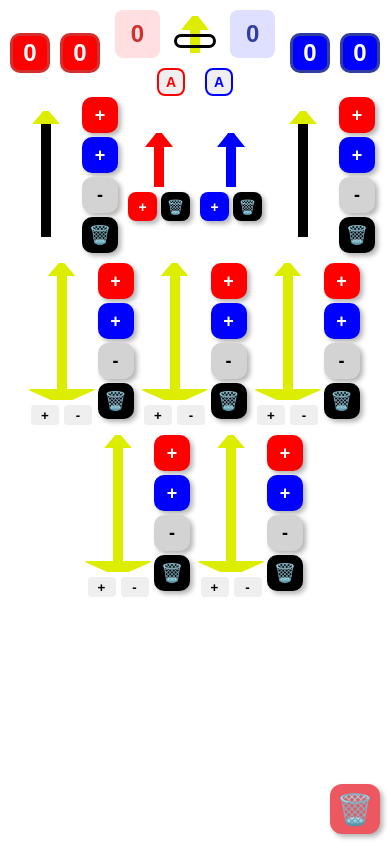
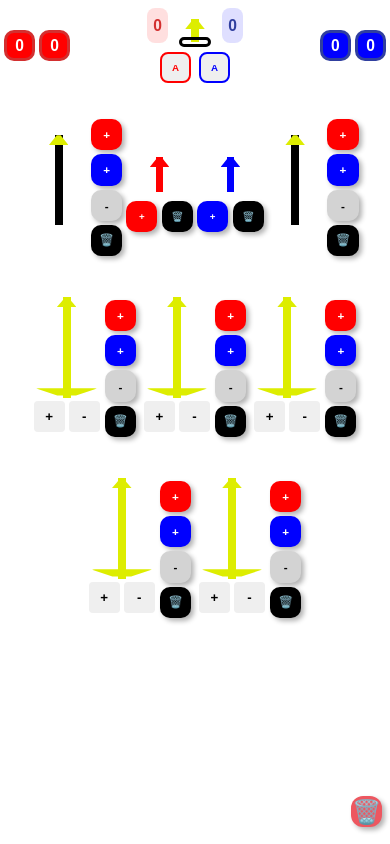
Before and after one commit to not-Cyb3r/vexScoreCalc, a website: page index.html in a window 390 px wide. Drawn offline with Linux system fonts and the light colour scheme.

Commit message:
implemented scaling of elements according to screen size [TESTING]

```diff
--- a/index.html
+++ b/index.html
@@ -9,8 +9,8 @@
   <link rel="manifest" href="manifest.json">
 </head>
 <body>
-  <div class="score-container">
-    <!-- Red Hang -->
+  <!-- Row 1: Hang, Scores, High Stake, Auton Bonus -->
+  <div class="top-row">
     <div class="hang-container">
       <div class="hang-alliance red-hang">
         <div class="hang-tier red" data-tier="1">
@@ -23,14 +23,11 @@
         </div>
       </div>
     </div>
-
-    <!-- Scores and Autonomous Buttons -->
-    <div class="scores-and-auton">
-      <div class="scores">
+    <div class="center-container">
+      <div class="scores-and-high-stake">
         <div class="score red-score">
           <span id="redPoints">0</span>
         </div>
-        <!-- High Stake Ring -->
         <div class="stake" id="highStake">
           <div class="stake-cap"></div>
           <div class="stake-pole"></div>
@@ -41,14 +38,11 @@
           <span id="bluePoints">0</span>
         </div>
       </div>
-      <!-- Autonomous Buttons -->
       <div class="auton-container">
         <button id="auton-red" class="auton-button">A</button>
         <button id="auton-blue" class="auton-button">A</button>
       </div>
     </div>
-
-    <!-- Blue Hang -->
     <div class="hang-container">
       <div class="hang-alliance blue-hang">
         <div class="hang-tier blue" data-tier="1">
@@ -63,10 +57,26 @@
     </div>
   </div>
 
-  <!-- Main Container for Stakes (single instance) -->
-  <div class="main-container" id="stakesContainer"></div>
+  <!-- Row 2: Wall and Alliance Stakes -->
+  <div class="wall-alliance-row">
+    <div class="stake-column" id="wall1-container"></div>
+    <div class="stake-column" id="alliance1-container"></div>
+    <div class="stake-column" id="alliance2-container"></div>
+    <div class="stake-column" id="wall2-container"></div>
+  </div>
 
-  <!-- Global Reset Button (single instance) -->
+  <!-- Row 3: Three Mogos -->
+  <div class="mogo-row-three">
+    <div class="stake-column" id="mogo1-container"></div>
+    <div class="stake-column" id="mogo2-container"></div>
+    <div class="stake-column" id="mogo3-container"></div>
+  </div>
+
+  <!-- Row 4: Two Mogos and Reset Button -->
+  <div class="mogo-row-two">
+    <div class="stake-column" id="mogo4-container"></div>
+    <div class="stake-column" id="mogo5-container"></div>
+  </div>
   <button class="global-reset" id="globalReset">🗑️</button>
 
   <script src="script.js"></script>
--- a/script.js
+++ b/script.js
@@ -1,4 +1,3 @@
-// Service Worker Registration (corrected path for GitHub Pages)
 if ('serviceWorker' in navigator) {
   window.addEventListener('load', () => {
     navigator.serviceWorker.register('/vexScoreCalc/serviceWorker.js')
@@ -17,7 +16,6 @@ const stakeIds = ['wall1', 'alliance1', 'alliance2', 'wall2', 'mogo1', 'mogo2',
 const cornerStates = { positive: new Set(), negative: new Set() };
 let hangLevels = { red1: 0, red2: 0, blue1: 0, blue2: 0 };
 
-// Cycle High Stake Ring
 function cycleHighStakeRing() {
   const ring = document.getElementById('highStakeRing');
   if (highStakeState === 'transparent') {
@@ -40,7 +38,6 @@ function cycleHighStakeRing() {
   calculateScore();
 }
 
-// Calculate Score
 function calculateScore() {
   scores = { red: 0, blue: 0 };
 
@@ -94,7 +91,6 @@ function calculateScore() {
   document.getElementById('bluePoints').textContent = scores.blue;
 }
 
-// Toggle Autonomous Bonus
 function toggleAutonomousBonus(color) {
   const button = document.getElementById(`auton-${color}`);
   button.classList.toggle('selected');
@@ -102,7 +98,6 @@ function toggleAutonomousBonus(color) {
   calculateScore();
 }
 
-// Update Autonomous Buttons
 function updateAutonomousButtons() {
   ['red', 'blue'].forEach(color => {
     const button = document.getElementById(`auton-${color}`);
@@ -111,7 +106,6 @@ function updateAutonomousButtons() {
   });
 }
 
-// Create Stake Column
 function createStakeColumn(id) {
   const column = document.createElement('div');
   column.className = `stake-column ${id.startsWith('alliance') ? 'alliance-column' : ''}`;
@@ -167,7 +161,6 @@ function createStakeColumn(id) {
   return column;
 }
 
-// Handle Corner Selection
 function handleCornerSelection(event) {
   const button = event.target;
   const mogoId = button.dataset.mogo;
@@ -188,7 +181,6 @@ function handleCornerSelection(event) {
   calculateScore();
 }
 
-// Update Corner Buttons
 function updateCornerButtons() {
   document.querySelectorAll('.corner-btn').forEach(button => {
     const cornerType = button.dataset.corner;
@@ -197,7 +189,6 @@ function updateCornerButtons() {
   });
 }
 
-// Add Ring
 function addRing(stakeId, color) {
   const ringsContainer = document.getElementById(`${stakeId}-rings`);
   const maxRings = stakeId.startsWith('alliance') ? 2 : 6;
@@ -213,7 +204,6 @@ function addRing(stakeId, color) {
   calculateScore();
 }
 
-// Handle Button Click
 function handleButtonClick(stakeId, { action, color }) {
   switch (action) {
     case 'add': addRing(stakeId, color); break;
@@ -222,7 +212,6 @@ function handleButtonClick(stakeId, { action, color }) {
   }
 }
 
-// Remove Topmost Ring
 function removeTopmostRing(stakeId) {
   const rings = document.getElementById(`${stakeId}-rings`);
   if (rings.children.length > 0) {
@@ -234,7 +223,6 @@ function removeTopmostRing(stakeId) {
   }
 }
 
-// Reset Stake
 function resetStake(stakeId) {
   const rings = document.getElementById(`${stakeId}-rings`);
   const removedRings = stakes[stakeId];
@@ -253,7 +241,6 @@ function resetStake(stakeId) {
   calculateScore();
 }
 
-// Update Add Ring Buttons
 function updateAddRingButtons() {
   document.querySelectorAll('.button.red[data-action="add"]').forEach(button => {
     button.disabled = ringCounts.red >= RING_LIMIT;
@@ -263,7 +250,6 @@ function updateAddRingButtons() {
   });
 }
 
-// Update Hang Tier Display
 function updateHangTierDisplay(tierElement, level) {
   const fill = tierElement.querySelector('.fill');
   const levelDisplay = tierElement.querySelector('.level');
@@ -272,7 +258,6 @@ function updateHangTierDisplay(tierElement, level) {
   levelDisplay.textContent = level;
 }
 
-// Reset Everything
 function resetEverything() {
   scores = { red: 0, blue: 0 };
   autonomousBonus = { red: false, blue: false };
@@ -292,16 +277,18 @@ function resetEverything() {
   calculateScore();
 }
 
-// DOMContentLoaded Event
 document.addEventListener('DOMContentLoaded', () => {
-  const container = document.getElementById('stakesContainer');
-  stakeIds.forEach(id => container.appendChild(createStakeColumn(id)));
+  // Populate stake containers
+  stakeIds.forEach(id => {
+    const container = document.getElementById(`${id}-container`);
+    if (container) container.appendChild(createStakeColumn(id));
+  });
 
   document.getElementById('highStakeRing').addEventListener('click', cycleHighStakeRing);
   document.getElementById('auton-red').addEventListener('click', () => toggleAutonomousBonus('red'));
   document.getElementById('auton-blue').addEventListener('click', () => toggleAutonomousBonus('blue'));
   document.getElementById('globalReset').addEventListener('click', () => {
-    console.log('Global Reset clicked'); // Debugging
+    console.log('Global Reset clicked');
     resetEverything();
   });
 
--- a/styles.css
+++ b/styles.css
@@ -2,101 +2,89 @@
   margin: 0;
   padding: 0;
   box-sizing: border-box;
-  user-select: none; /* Prevent text selection */
-  -webkit-user-select: none; /* Safari */
-  -moz-user-select: none; /* Firefox */
-  -ms-user-select: none; /* Internet Explorer/Edge */
+  user-select: none;
+  -webkit-user-select: none;
+  -moz-user-select: none;
+  -ms-user-select: none;
   touch-action: none;
 }
 
 html, body {
   -webkit-text-size-adjust: 100%;
   -ms-text-size-adjust: 100%;
-}
-
-body {
+  height: 100%;
   overflow: hidden;
   font-family: Arial, sans-serif;
   text-align: center;
 }
 
-.global-reset {
-  position: fixed;
-  bottom: 10px;
-  right: 10px;
-  width: 50px;
-  height: 50px;
-  font-size: 30px;
-  border: none;
-  border-radius: 12px;
-  background-color: #ed5760;
-  color: white;
-  cursor: pointer;
-  box-shadow: 3px 3px 5px rgba(0, 0, 0, 0.3);
-  transition: transform 0.1s;
-  z-index: 1000;
+body {
+  display: flex;
+  flex-direction: column;
+  min-height: 100vh;
+  gap: 3vh;
 }
 
-.global-reset:hover {
-  background-color: #333;
-}
-
-.global-reset:active {
-  transform: translate(2px, 2px);
-  box-shadow: 1px 1px 3px rgba(0, 0, 0, 0.3);
-}
-
-.score-container {
+/* Row Containers */
+.top-row {
   display: flex;
   justify-content: space-between;
   align-items: center;
-  gap: 0px;
-  margin-top: 10px;
-  font-size: 24px;
-  font-weight: bold;
-  pointer-events: none;
+  padding: 1vh 1vw;
+  flex: 0 0 auto;
 }
 
-.scores {
+.wall-alliance-row, .mogo-row-three, .mogo-row-two {
   display: flex;
-  gap: 0px;
+  justify-content: center;
+  gap: 4px; /* Minimum spacing for narrow screens */
+  padding: 1vh 1vw;
+  flex: 0 0 auto;
 }
 
-.score {
-  padding: 10px 16px;
-  border-radius: 8px;
+/* Wall-Alliance Row: Scale when screen > 450px (412px + buffer) */
+@media (min-width: 450px) {
+  .wall-alliance-row {
+    gap: clamp(4px, 2vw, 10vw); /* Scales up to 10vw */
+  }
 }
 
-.red-score { background: #ff000020; color: #d32f2f; }
-.blue-score { background: #0000ff20; color: #303f9f; }
+/* Mogo Row Three: Scale when screen > 350px (309px + buffer) */
+@media (min-width: 350px) {
+  .mogo-row-three {
+    gap: clamp(4px, 2vw, 10vw); /* Scales up to 10vw */
+  }
+}
 
+/* Mogo Row Two: Scale when screen > 250px (206px + buffer) */
+@media (min-width: 250px) {
+  .mogo-row-two {
+    gap: clamp(4px, 2vw, 10vw); /* Scales up to 10vw */
+  }
+}
+
+/* Top Row Elements */
 .hang-container {
   display: flex;
   align-items: center;
-  margin: 10px;
 }
 
 .hang-alliance {
   display: flex;
-  gap: 10px;
+  gap: 1vw;
 }
 
 .hang-tier {
-  width: 40px;
-  height: 40px;
+  width: min(8vw, 40px);
+  height: min(8vw, 40px);
   border: 3px solid;
   border-radius: 10px;
   position: relative;
   cursor: pointer;
 }
 
-.hang-tier.red {
-  border-color: #d32f2f;
-}
-
-.hang-tier.blue {
-  border-color: #303f9f;
-}
+.hang-tier.red { border-color: #d32f2f; }
+.hang-tier.blue { border-color: #303f9f; }
 
 .hang-tier .fill {
   position: absolute;
@@ -106,74 +94,76 @@ body {
   transition: height 0.2s;
 }
 
-.hang-tier.red .fill {
-  background-color: #ff000001;
-}
-
-.hang-tier.blue .fill {
-  background-color: #0000ff01;
-}
+.hang-tier.red .fill { background-color: #ff000001; }
+.hang-tier.blue .fill { background-color: #0000ff01; }
 
 .hang-tier .level {
   position: absolute;
   top: 50%;
   left: 50%;
   transform: translate(-50%, -50%);
-  font-size: 24px;
+  font-size: min(4vw, 24px);
   font-weight: bold;
   z-index: 1;
 }
 
+.center-container {
+  display: flex;
+  flex-direction: column;
+  align-items: center;
+}
+
+.scores-and-high-stake {
+  display: flex;
+  align-items: center;
+  gap: 1vw;
+}
+
+.score {
+  padding: 1vh 1.5vw;
+  border-radius: 8px;
+  font-size: min(4vw, 24px);
+  font-weight: bold;
+}
+
+.red-score { background: #ff000020; color: #d32f2f; }
+.blue-score { background: #0000ff20; color: #303f9f; }
+
+#highStake {
+  position: relative;
+  width: min(12vw, 62px);
+  display: flex;
+  flex-direction: column;
+  align-items: center;
+}
+
 .high-stake-ring {
-  width: 42px;
-  height: 14px;
+  width: min(8vw, 42px);
+  height: min(2.5vw, 14px);
   border-radius: 10px;
   border: 3px solid black;
   background-color: transparent;
   cursor: pointer;
   transition: background-color 0.1s, border-color 0.1s;
-  margin: 0 10px;
-  margin-top: 28px;
   position: absolute;
-  top: -10px;
-  border: 3px solid black;
-  cursor: pointer;
+  top: 18px; /* Fixed position below cap */
   z-index: 1;
 }
 
-#highStake {
-  position: relative;
-  width: 62px;
-  display: flex;
-  flex-direction: column;
-  align-items: center;
-  margin: 6px 4px;
-}
-
-.high-stake-ring.red {
-  background-color: red;
-  border-color: red;
-}
-
-.high-stake-ring.blue {
-  background-color: blue;
-  border-color: blue;
-}
+.high-stake-ring.red { background-color: red; border-color: red; }
+.high-stake-ring.blue { background-color: blue; border-color: blue; }
 
 .auton-container {
   display: flex;
   justify-content: center;
-  gap: 20px;
-  margin-top: 10px;
-  flex-wrap: wrap;
-  justify-content: flex-start;
-  max-width: 100%;
+  gap: 2vw;
+  margin-top: 1vh;
 }
 
 .auton-button {
-  width: 30px;
-  height: 30px;
-  font-size: 14px;
+  width: min(6vw, 30px);
+  height: min(6vw, 30px);
+  font-size: min(2.5vw, 14px);
   font-weight: bold;
   border: 2px solid transparent;
   border-radius: 8px;
@@ -181,25 +171,10 @@ body {
   transition: background-color 0.1s, color 0.1s;
 }
 
-#auton-red {
-  border-color: red;
-  color: red;
-}
-
-#auton-red.selected {
-  background-color: red;
-  color: white;
-}
-
-#auton-blue {
-  border-color: blue;
-  color: blue;
-}
-
-#auton-blue.selected {
-  background-color: blue;
-  color: white;
-}
+#auton-red { border-color: red; color: red; }
+#auton-red.selected { background-color: red; color: white; }
+#auton-blue { border-color: blue; color: blue; }
+#auton-blue.selected { background-color: blue; color: white; }
 
 .auton-button:active {
   transform: translate(2px, 2px);
@@ -207,193 +182,141 @@ body {
   transition: none;
 }
 
-.main-container {
+/* Stake Columns */
+.stake-column {
   display: flex;
-  flex-wrap: nowrap;
-  overflow-x: auto;
-  justify-content: flex-start;
-  padding: 0px 0;
-  align-items: flex-start;
-}
-
-.stake-column {
-  flex: 0 0 auto;
-  margin: 10px;
-  display: flex;
-  align-self: flex-start;
+  flex-direction: column;
+  align-items: center;
 }
 
 .stake-container {
   display: flex;
-  gap: 5px;
+  gap: 5px; /* Fixed gap between stake and buttons */
   align-items: flex-start;
-  height: auto;
 }
 
 .stake-box-column {
   display: flex;
   flex-direction: column;
   align-items: center;
-  height: auto;
-}
-
-.control-column {
-  display: flex;
-  flex-direction: column;
-  gap: 0px;
-  justify-content: flex-start;
-  padding-top: 0px;
-}
-
-@media (max-width: 840px) {
-  .main-container {
-    flex-wrap: wrap;
-    justify-content: center;
-  }
-  .stake-column {
-    margin: 5px;
-  }
-  .control-column {
-    padding-top: 18px;
-  }
-
-  .auton-container {
-    justify-content: center;
-  }
-
-  .auton-button {
-    width: 28px;
-    height: 28px;
-  }
 }
 
 .stake {
   position: relative;
-  width: 62px;
+  width: min(12vw, 62px);
   display: flex;
   flex-direction: column;
   align-items: center;
 }
 
 .stake-cap {
-  width: 28px;
-  height: 14px;
+  width: min(5vw, 28px);
+  height: min(2.5vw, 14px);
   background-color: #DDED00;
   clip-path: polygon(60% 0, 40% 0, 0% 100%, 100% 100%);
   z-index: 1;
 }
 
 .stake-pole {
-  width: 10px;
-  height: 140px;
+  width: min(2vw, 10px);
+  height: min(25vw, 140px);
   background-color: #DDED00;
-  margin-top: -10px;
-  margin-bottom: -10px;
+  margin-top: -10px; /* Fixed overlap with cap */
+  margin-bottom: -10px; /* Fixed overlap with base */
 }
 
 .stake-base {
-  width: 72px;
-  height: 12px;
+  width: min(14vw, 72px);
+  height: min(2vw, 12px);
   background-color: #DDED00;
   clip-path: polygon(0 0, 100% 0, 65% 100%, 35% 100%);
   border-radius: 10px;
 }
 
-#wall1 .stake-pole,
-#wall2 .stake-pole {
+#wall1 .stake-pole, #wall2 .stake-pole {
   background-color: #000000;
-  height: 129px;
-  margin-bottom: 0px;
+  height: min(23vw, 129px);
+  margin-bottom: 0; /* Fixed position relative to base */
 }
 
-/* Alliance stakes */
-#alliance1 .stake-cap {
-  background-color: #FF0000;
-}
-#alliance1 .stake-pole {
-  background-color: #FF0000;
-  height: 50px;
-}
+#alliance1 .stake-cap { background-color: #FF0000; }
+#alliance1 .stake-pole { background-color: #FF0000; height: min(9vw, 50px); }
+#alliance2 .stake-cap { background-color: #0000FF; }
+#alliance2 .stake-pole { background-color: #0000FF; height: min(9vw, 50px); }
+#highStake .stake-pole { height: min(6vw, 33px); }
 
-#alliance2 .stake-cap {
-  background-color: #0000FF;
-}
-#alliance2 .stake-pole {
-  background-color: #0000FF;
-  height: 50px;
-}
-
-#highStake .stake-pole {
-  height: 33px;
-}
-
-/* Adjust the ring container to align with the stake */
 .stake .ring-container {
   position: absolute;
-  top: -14px;
-  bottom: 40px;
+  top: -14px; /* Fixed position */
+  bottom: 40px; /* Fixed position */
   width: 100%;
   display: flex;
   flex-direction: column-reverse;
   align-items: center;
 }
 
-.stake[id^="wall"] .ring-container {
-  top: -3px;
-}
-
-.stake[id^="alliance"] .ring-container {
-  top: -2px;
-}
-
-.stake[id^="mogo"] {
-  height: 137px;
-}
-
-.stake[id^="wall"] {
-  height: 126px;
-  margin-top: 10px;
-}
-
-.stake[id="alliance1"],
-.stake[id="alliance2"] {
-  height: 54px;
-  margin-top: 32px;
-}
+.stake[id^="wall"] .ring-container { top: -3px; } /* Fixed position */
+.stake[id^="alliance"] .ring-container { top: -2px; } /* Fixed position */
+.stake[id^="mogo"] { height: min(25vw, 137px); }
+.stake[id^="wall"] { height: min(23vw, 126px); margin-top: 10px; } /* Fixed margin */
+.stake[id="alliance1"], .stake[id="alliance2"] { height: min(10vw, 54px); margin-top: 32px; } /* Fixed margin */
 
 .ring-container {
-  position: relative;
-  width: calc(100% - 10px);
+  width: calc(100% - 2vw);
   height: 100%;
   display: flex;
   flex-direction: column-reverse;
   align-items: center;
-  padding: 0;
 }
 
 .ring {
-  width: 42px;
-  height: 14px;
+  width: min(8vw, 42px);
+  height: min(2.5vw, 14px);
   border-radius: 10px;
-  margin: 2px 0;
-  position: relative;
+  margin: 2px 0; /* Fixed spacing, matches original */
 }
 
 .red-ring { background-color: red; }
 .blue-ring { background-color: blue; }
 .gray-ring { background-color: gray; }
 
+/* Buttons */
+.control-column {
+  display: flex;
+  flex-direction: column;
+  gap: 4px; /* Fixed gap between buttons */
+  padding-top: 0; /* Fixed position */
+}
+
 .button-container {
   display: flex;
-  flex-direction: column;
+  flex-direction: column; /* Default to column for consistency */
+  gap: 4px; /* Fixed gap between buttons */
+  margin-top: 2px; /* Fixed position for non-Mogo stakes */
+}
+
+.wall-button-container {
+  display: flex;
+  flex-direction: column; /* Vertical for wall stakes */
   gap: 4px;
-  margin-top: -18px;
+  margin-top: -6px; /* Fixed position for wall stakes */
+}
+
+.alliance-button-container {
+  flex-direction: row; /* Horizontal for alliance stakes */
+  gap: 0.5vw;
+  margin-top: 5px; /* Fixed position for alliance stakes */
+}
+
+.stake[id^="mogo"] + .control-column .button-container {
+  flex-direction: column; /* Vertical for Mogo stakes */
+  margin-top: 0; /* Fixed position to align with Mogo top */
 }
 
 .button {
-  width: 36px;
-  height: 36px;
-  font-size: 18px;
+  width: min(7vw, 36px);
+  height: min(7vw, 36px);
+  font-size: min(3vw, 18px);
   font-weight: bold;
   border: none;
   border-radius: 10px;
@@ -407,30 +330,12 @@ body {
   transition: none;
 }
 
-.button:disabled {
-  cursor: not-allowed;
-  opacity: 0.6;
-}
-
-.wall-button-container {
-  display: flex;
-  flex-direction: column;
-  gap: 4px;
-  margin-top: -22px;
-}
-
-.alliance-button-container {
-  display: flex;
-  flex-direction: row;
-  gap: 4px;
-  margin-top: 5px;
-}
+.button:disabled { cursor: not-allowed; opacity: 0.6; }
 
 .alliance-button {
-  width: 29px;
-  height: 29px;
-  font-size: 14px;
-  border-radius: 8px;
+  width: min(5.5vw, 29px);
+  height: min(5.5vw, 29px);
+  font-size: min(2.5vw, 14px);
 }
 
 .red { background-color: red; color: white; }
@@ -440,13 +345,13 @@ body {
 
 .corner-controls {
   display: flex;
-  gap: 5px;
-  margin-top: 5px;
+  gap: 1vw;
+  margin-top: 5px; /* Fixed position */
 }
 
 .corner-btn {
-  width: 28px;
-  height: 20px;
+  width: min(5vw, 28px);
+  height: min(3.5vw, 20px);
   border: none;
   border-radius: 4px;
   cursor: pointer;
@@ -454,24 +359,47 @@ body {
   transition: background-color 0.1s, color 0.1s;
 }
 
-.corner-btn.selected.positive {
-  background-color: #4CAF50;
-  color: white;
-}
-
-.corner-btn.selected.negative {
-  background-color: #f44336;
-  color: white;
-}
-
+.corner-btn.selected.positive { background-color: #4CAF50; color: white; }
+.corner-btn.selected.negative { background-color: #f44336; color: white; }
 .corner-btn:active {
   transform: translate(1px, 1px);
   box-shadow: 1px 1px 3px rgba(0, 0, 0, 0.3);
   transition: none;
 }
+.corner-btn:disabled { background-color: #ddd; cursor: not-allowed; opacity: 0.6; }
 
-.corner-btn:disabled {
-  background-color: #ddd;
-  cursor: not-allowed;
-  opacity: 0.6;
+/* Global Reset Button */
+.global-reset {
+  position: fixed;
+  bottom: 2vh;
+  right: 2vw;
+  width: min(10vw, 50px);
+  height: min(10vw, 50px);
+  font-size: min(6vw, 30px);
+  border: none;
+  border-radius: 12px;
+  background-color: #ed5760;
+  color: white;
+  cursor: pointer;
+  box-shadow: 3px 3px 5px rgba(0, 0, 0, 0.3);
+  transition: transform 0.05s;
+  z-index: 1000;
 }
+
+.global-reset:hover { background-color: #cf2d36; }
+.global-reset:active {
+  transform: translate(2px, 2px);
+  box-shadow: 1px 1px 3px rgba(0, 0, 0, 0.3);
+}
+
+/* Media Query for Small Screens */
+@media (max-width: 600px) {
+  .hang-tier, .auton-button, .button, .corner-btn, .global-reset {
+    width: min(8vw, 40px);
+    height: min(8vw, 40px);
+  }
+  .stake { width: min(14vw, 70px); }
+  .stake-pole { height: min(28vw, 160px); }
+  .stake-base { width: min(16vw, 80px); }
+  .ring { width: min(10vw, 50px); }
+}
```
